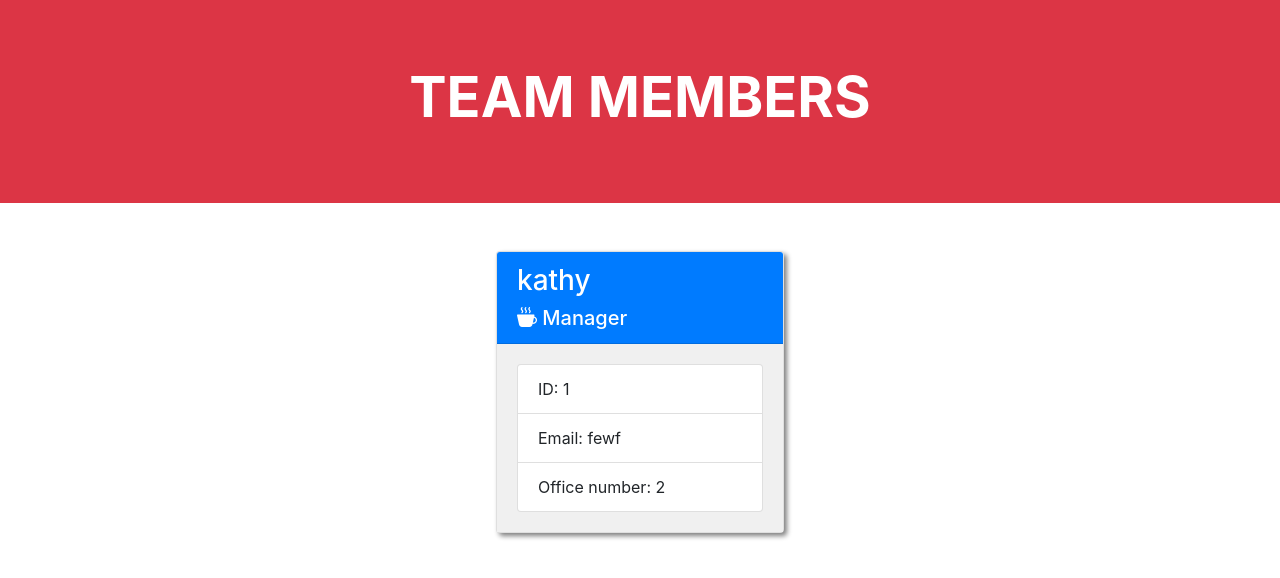
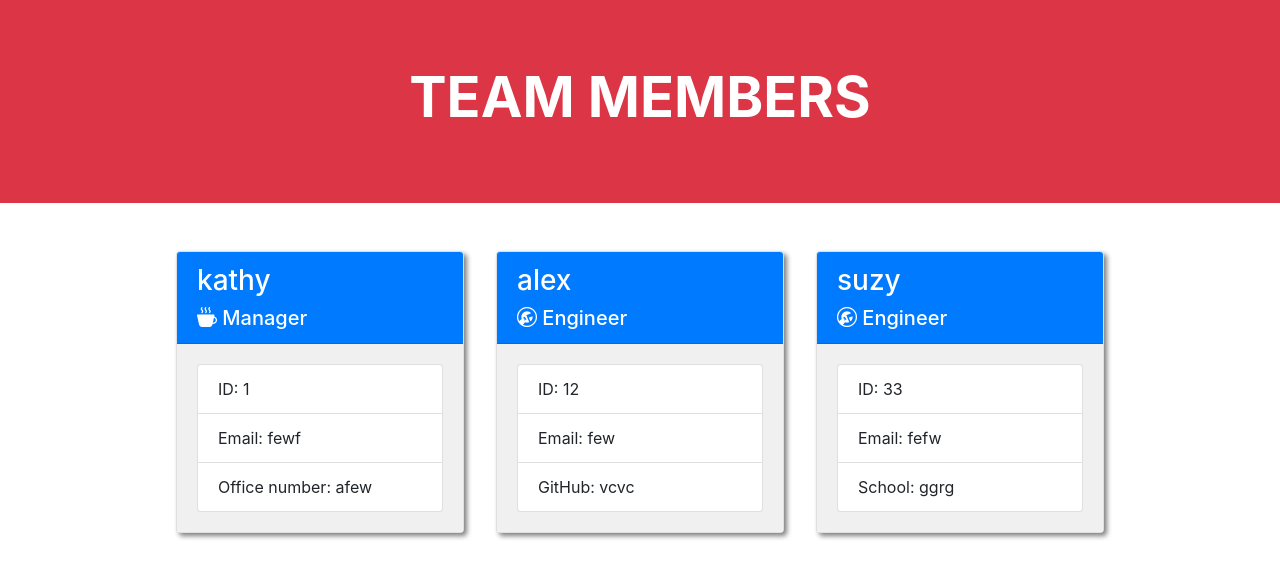
Before and after one commit to KatSKang/Team-Profile-Generator, a plain HTML site: page index.html in a window 1280 px wide. Drawn offline with nearby package versions, Linux system fonts and the light colour scheme; files that its build step writes are made by us from their sources.

Commit message:
update lib classes, html create functions

```diff
--- a/index.html
+++ b/index.html
@@ -28,7 +28,33 @@
                             <ul class ="list-group">
                                 <li class="list-group-item">ID: 1 </li>
                                 <li class="list-group-item">Email: fewf </li>
-                                <li class="list-group-item">Office number: 2</li>
+                                <li class="list-group-item">Office number: afew</li>
+                            </ul>
+                        </div>
+                    </div>
+                <div class="card m-3" style="width: 18rem">
+                        <div class="card-header bg-primary text-white">
+                            <h3>alex</h3>
+                            <span class="h5"><i class="bi bi-wrench-adjustable-circle"></i> Engineer</span>
+                        </div>
+                        <div class="card-body">
+                            <ul class ="list-group">
+                                <li class="list-group-item">ID: 12</li>
+                                <li class="list-group-item">Email: few </li>
+                                <li class="list-group-item">GitHub: vcvc </li>
+                            </ul>
+                        </div>
+                    </div>
+                <div class="card m-3" style="width: 18rem">
+                        <div class="card-header bg-primary text-white">
+                            <h3>suzy </h3>
+                            <span class="h5"><i class="bi bi-wrench-adjustable-circle"></i> Engineer</span>
+                        </div>
+                        <div class="card-body">
+                            <ul class ="list-group">
+                                <li class="list-group-item">ID: 33 </li>
+                                <li class="list-group-item">Email: fefw </li>
+                                <li class="list-group-item">School: ggrg </li>
                             </ul>
                         </div>
                     </div>
--- a/lib/engineer.js
+++ b/lib/engineer.js
@@ -7,7 +7,7 @@ class Engineer extends Employee {
     }
 
     getGitHub() {
-        return github;
+        return this.github;
     }
 
     getRole() {
--- a/lib/intern.js
+++ b/lib/intern.js
@@ -7,7 +7,7 @@ class Intern extends Employee {
     }
 
     getSchool() {
-        return school;
+        return this.school;
     }
 
     getRole() {
```
Also changed, not shown: index.js (+7 -6 lines).
